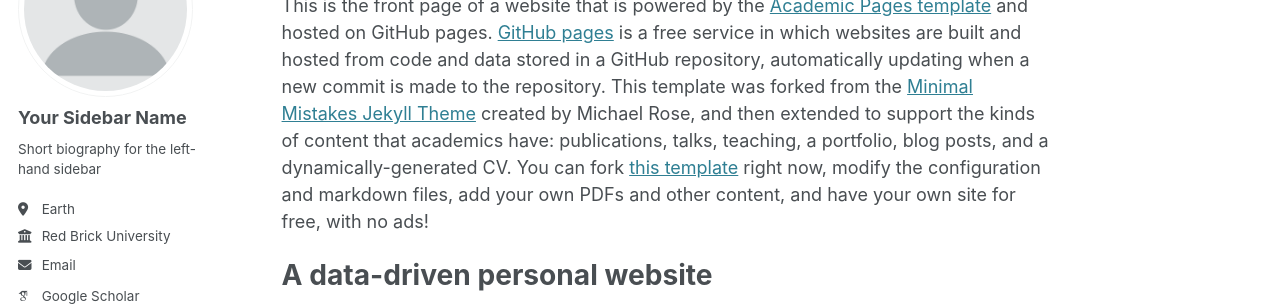
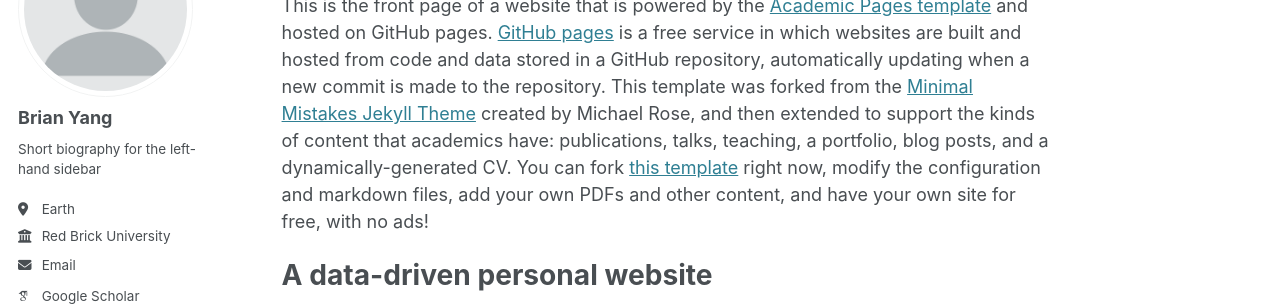
Before and after one commit to brianyang565/brianyang565.github.io, a Jekyll site: the page built from _pages/about.md, in a window 1280 px wide. Shown: the part 184-490 px from the top of the page. Built offline with Jekyll 4.4.1, drawn with Linux system fonts in a browser that asks for light colours; some web fonts are replaced.

Commit message:
Update _config.yml

```diff
--- a/_config.yml
+++ b/_config.yml
@@ -22,8 +22,8 @@ repository               : "academicpages/academicpages.github.io"
 author:
   # Biographic information
   avatar           : "profile.png"
-  name             : "Your Sidebar Name"
-  pronouns         : # example: "she/her"
+  name             : "Brian Yang"
+  pronouns         : # example: "he/him"
   bio              : "Short biography for the left-hand sidebar"
   location         : "Earth"
   employer         : "Red Brick University"
```
